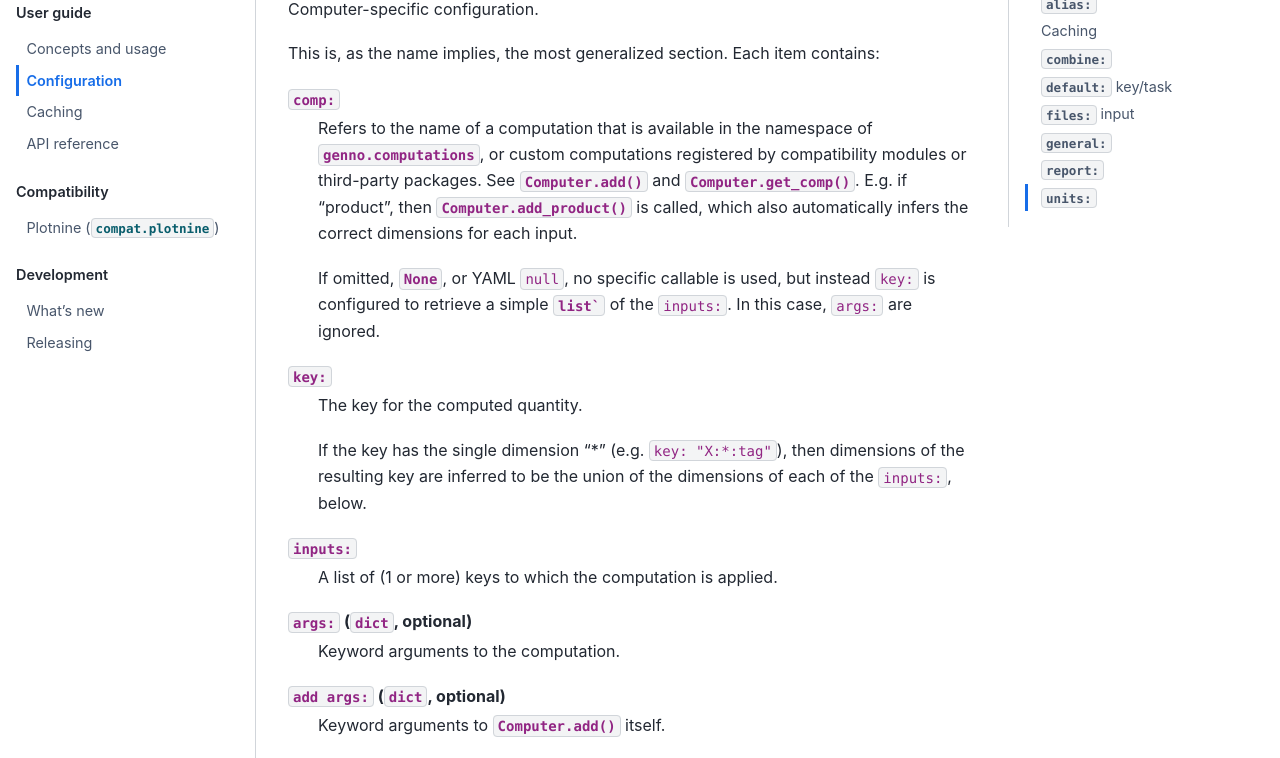
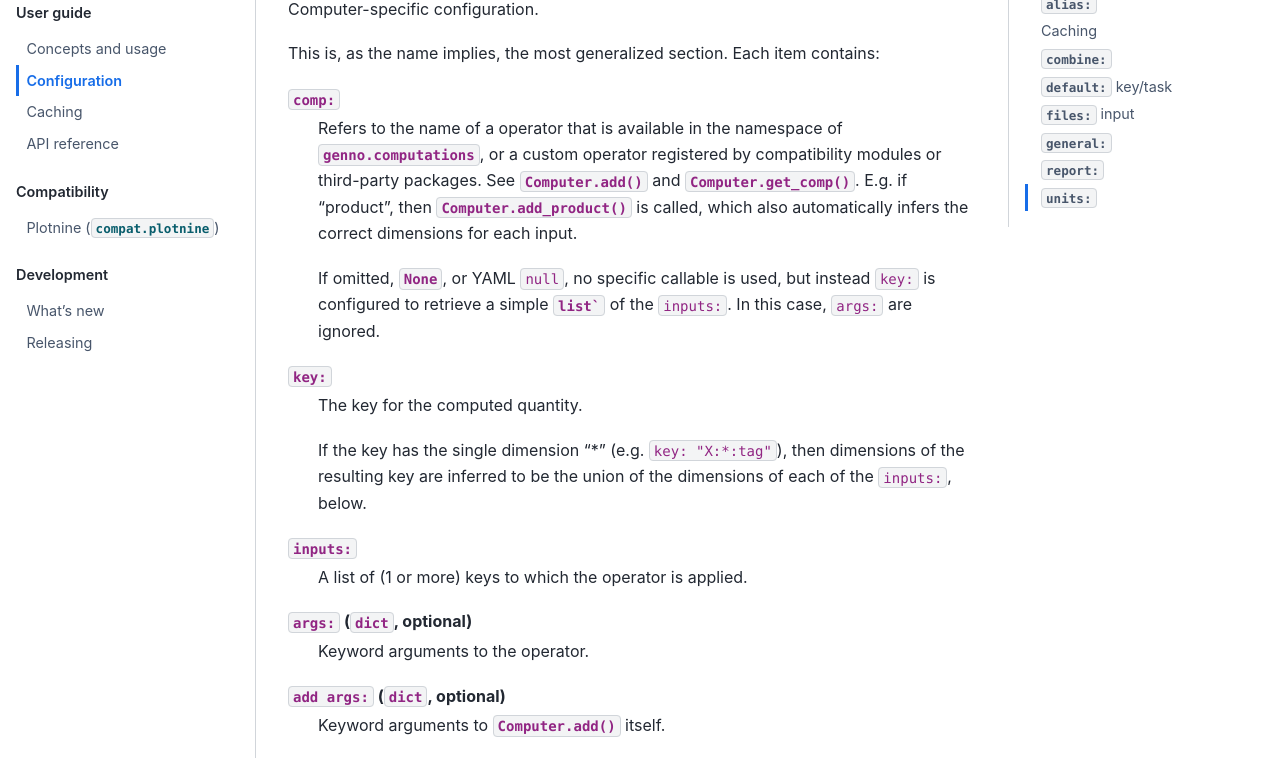
Before and after one commit to khaeru/genno, a Sphinx documentation site: the page built from doc/config.rst, in a window 1280 px wide and 900 px high, scrolled down 6930 px, cut to the strip 142-900 px from the top of the window. Built offline with Sphinx 7.4.7 and the Sphinx Book theme 1.1.4, drawn with Linux system fonts in a browser that asks for light colours; pages that are not in the unit, such as notebooks, are missing from menus.

Commit message:
Update docs for #98
- Use "operator", not "computation", where appropriate.
- Add .core.operator to API documentation.

```diff
--- a/doc/cache.rst
+++ b/doc/cache.rst
@@ -4,7 +4,7 @@ Caching
 Basics
 ======
 
-Use :meth:`.Computer.cache` to decorate another function, `func`, that will be added as the computation/callable in a task.
+Use :meth:`.Computer.cache` to decorate another function, `func`, that will be added as the operator/callable in a task.
 Caching is useful when :meth:`.get` is called multiple times on the same Computer, or across processes, invoking a slow `func` each time.
 
 .. code-block:: python
@@ -85,7 +85,7 @@ Another possibility is to hash the entire file.
 
 .. warning:: For very large files, even hashing the file in this way can be slow, and this check must *always* be performed in order to check for a matching cache key.
 
-The decorated functions can be used as computations in the graph, or called directly:
+The decorated functions can be used as operators in the graph, or called directly:
 
 .. code-block:: python
 
--- a/doc/compat-plotnine.rst
+++ b/doc/compat-plotnine.rst
@@ -51,7 +51,7 @@ To use :class:`.Plot`:
       c.add("y:t", Quantity(xr.DataArray([1.0, 4, 9], coords=t), name="y"))
 
       # Add the plot to the Computer
-      c.add("plot", DemoPlot.make_task("x:t", "y:t"))
+      c.add("plot", DemoPlot, "x:t", "y:t")
 
       # Show the task that was added
       c.graph["plot"]
--- a/doc/config.rst
+++ b/doc/config.rst
@@ -297,7 +297,7 @@ This is, as the name implies, the most generalized section.
 Each item contains:
 
 ``comp:``
-  Refers to the name of a computation that is available in the namespace of :mod:`genno.computations`, or custom computations registered by compatibility modules or third-party packages.
+  Refers to the name of a operator that is available in the namespace of :mod:`genno.computations`, or a custom operator registered by compatibility modules or third-party packages.
   See :meth:`Computer.add` and :meth:`Computer.get_comp`.
   E.g. if "product", then :meth:`.Computer.add_product` is called, which also automatically infers the correct dimensions for each input.
 
@@ -308,9 +308,9 @@ Each item contains:
 
    If the key has the single dimension "\*" (e.g. ``key: "X:*:tag"``), then dimensions of the resulting key are inferred to be the union of the dimensions of each of the ``inputs:``, below.
 ``inputs:``
-   A list of (1 or more) keys to which the computation is applied.
+   A list of (1 or more) keys to which the operator is applied.
 ``args:`` (:class:`dict`, optional)
-   Keyword arguments to the computation.
+   Keyword arguments to the operator.
 ``add args:`` (:class:`dict`, optional)
    Keyword arguments to :meth:`.Computer.add` itself.
 
```
Also changed, not shown: doc/api.rst (+35 -26 lines), doc/usage.rst (+9 -9 lines).
